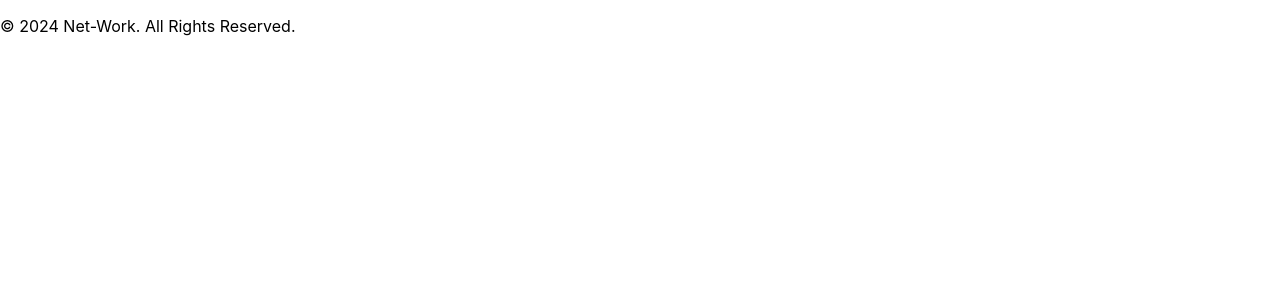
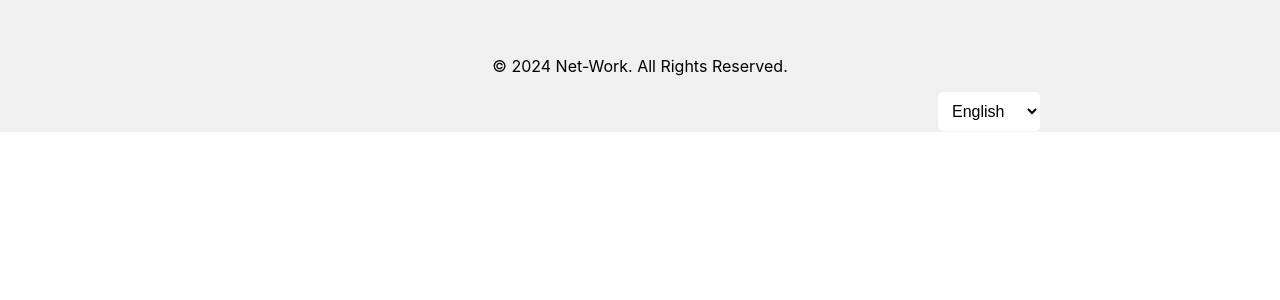
Before and after one commit to rushionsdomain/Project-10-Local-Job-Board, a React (Create React App) app: page / in a window 1280 px wide. Shown: the top 300 px of the page. Built offline with nearby package versions, Linux system fonts and the light colour scheme.

Commit message:
Updated Footer

```diff
--- a/src/components/Footer.jsx
+++ b/src/components/Footer.jsx
@@ -1,9 +1,27 @@
-import React from "react";
+import React, { useState } from "react";
+import './footer.css';
 
 function Footer() {
+    const [selectedLanguage, setSelectedLanguage] = useState('en');
+
+    const handleLanguageChange = (event) => {
+        setSelectedLanguage(event.target.value);
+    };
+
     return (
-        <footer className="footer">
+        <footer>
+            <div className="footer-content">
             <p>&copy; 2024 Net-Work. All Rights Reserved.</p>
+            <div className="language-dropdown">
+                <select value={selectedLanguage} onChange={handleLanguageChange}>
+                    <option value="en">English</option>
+                    <option value="es">Español</option>
+                    <option value="fr">Français</option>
+                    <option value="de">Deutsch</option>
+                    <option value="sw">Swahili</option>
+                </select>
+            </div>
+            </div>
         </footer>
     );
 }
--- /dev/null
+++ b/src/components/footer.css
@@ -0,0 +1,30 @@
+footer {
+    background-color: #f0f0f0;
+    padding: 20px;
+    text-align: center;
+    clear: both;
+  }
+
+  .footer-content {
+    max-width: 800px;
+    margin: 0 auto;
+    padding: 20px;
+  }
+
+  .language-dropdown {
+    float: right;
+  }
+
+  .language-dropdown select {
+    border: none;
+    padding: 10px;
+    font-size: 16px;
+    border-radius: 5px;
+    background-color: #fff;
+    cursor: pointer;
+  }
+
+  .language-dropdown select:focus {
+    outline: none;
+    box-shadow: 0 0 10px rgba(0, 0, 0, 0.2);
+  }
```
